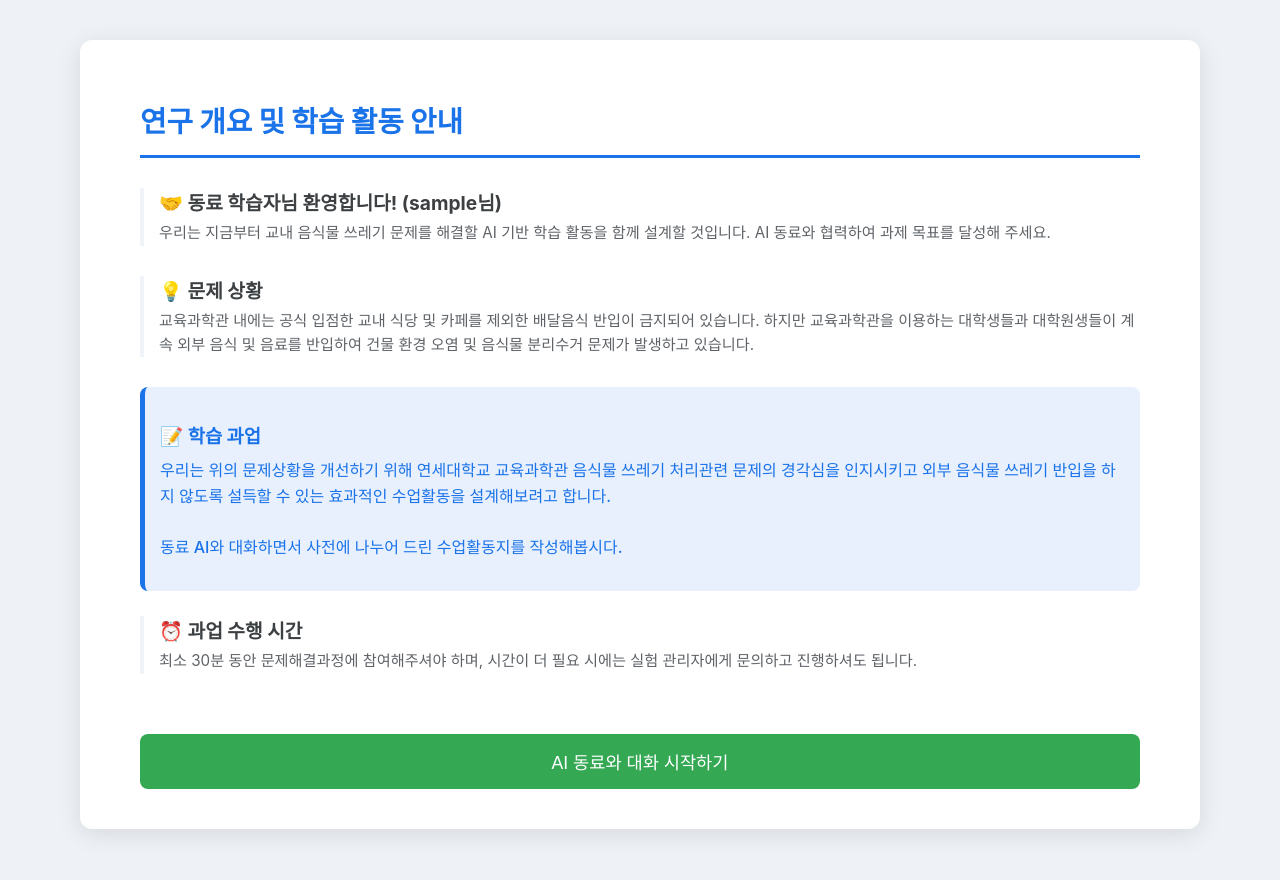
After one commit to Buzzigirl/P4_minsun, a Flask app: template homepage/templates/summary.html in a window 1280 px wide. The commit adds this page. Run offline with Flask 3, Linux system fonts and the light colour scheme; the template is opened without the code that fills it: most values are stand-ins (such as "Sample title", 1, 10 or a date in 2020).

```diff
--- a/app.py
+++ b/app.py
@@ -62,27 +62,54 @@ def login():
 
     return render_template('login.html')
 
+# app.py 파일 내 수정할 부분
+
+# 1. /consent 라우트 수정: 동의 후 /summary로 이동하도록 변경
 @app.route('/consent', methods=['GET', 'POST'])
 def consent():
     """연구 참여 동의서 페이지"""
     if 'user' not in session:
         return redirect(url_for('login'))
 
-    log_filename = session.get('log_filename', 'temp.txt')
-    user_info = f"{session['user']['name']} ({session['user']['student_id']})"
+    log_path = os.path.join(LOGS_DIR, session.get('log_filename', 'temp.txt'))
 
     if request.method == 'POST':
         consent_status = request.form.get('consent_check')
 
         if consent_status == 'agree':
-            log_conversation_entry('System', f"연구 참여 동의: {user_info} 동의함", log_filename)
-            return redirect(url_for('chat'))
+            log_conversation_entry(log_path, 'System', f"연구 참여 동의: {session['user']['name']} ({session['user']['student_id']}) 동의함")
+
+            # 🚩 수정: 동의 후 바로 chat 대신 summary 페이지로 이동
+            return redirect(url_for('summary'))
         else:
-            log_conversation_entry('System', f"연구 참여 동의: {user_info} 비동의함. 접속 종료.", log_filename)
+            log_conversation_entry(log_path, 'System', f"연구 참여 동의: {session['user']['name']} ({session['user']['student_id']}) 비동의함. 접속 종료.")
             session.clear()
             return render_template('consent.html', error="비동의하셨습니다. 실험에 참여할 수 없습니다. 창을 닫아주세요.")
 
     return render_template('consent.html')
+
+
+# 2. 새로운 /summary 라우트 추가
+@app.route('/summary')
+def summary():
+    """학습 개요 및 목표 설명 페이지"""
+    if 'user' not in session:
+        return redirect(url_for('login'))
+
+    # config_utils에서 로드한 학습 내용을 다시 로드
+    situation = load_prompt_file('situation.md')
+    rules = load_prompt_file('rules.md')
+    task = load_prompt_file('task.md')
+
+    # 학습자 중심 모델 내용을 추가 (만약 이 내용이 별도 파일에 없다면, 여기에 직접 작성하거나 load_prompt_file로 로드해야 합니다.)
+    learner_model = "**<학습자 중심 모델>**\n\n학습 활동 설계의 이론적 기반입니다. 이 모델을 염두에 두고 활동을 설계해 주세요."
+
+    return render_template('summary.html',
+                            user_name=session['user']['name'],
+                            situation=situation,
+                            rules=rules,
+                            task=task,
+                            learner_model=learner_model) # 새로운 변수 전달
 
 @app.route('/chat')
 def chat():
--- a/data/prompts/rules.md
+++ b/data/prompts/rules.md
@@ -1 +1,9 @@
-실제로 교내 규칙에 의하면 본교 [공간 대관 시행세칙 제 6조 6항], [공용 연구공간 시행세칙 제 8조 7항]에 의거 교육과학관 건물 내 음식물 반입 및 취식은 일절 금지되어 있다고 명시되어 있다.
+<교육과학관 건물 내 음식물 반입금지 및 취식금지 규정>
+
+1. 본교 규정집 「공간대관 시행 세칙 제6조 6항」, 「공용연구공간 시행세칙 제8조 7항」 에 의거 건물 내 흡연 및 음주, 음식물 취사 및 취식은 일절 금지되어 있습니다. 건물 내 배달음식 반입으로 인해 분리수거가 제대로 이루어지지 않아 종량제봉투 안에 음식물이 섞여혼합배출(과태료 대상)되고 있습니다.
+
+2. 이와 관련하여 수거업체에서 향후 종량제봉투 안에 음식물이 섞여 있을 경우 해당 건물 쓰레기 수거를 하지 않을 예정이오니, 쓰레기 수거 거부로 인해 미관을 해치는 일이 발생하지 않도록 적극적인 협조를 부탁드립니다.
+
+3. 예외적으로 기관별 공식회의 및 오찬 등의 경우에는 반드시 건물 관리부서장의 허가를 득하고 실시해 주시기 바랍니다. 이 경우에도 가급적 도시락 용기나 음식물 쓰레기 등이 회수될 수 있는 다회용기 업체를 이용해 주시기를 부탁드립니다. (공식 입점한 교내 식당 및 카페 등을 제외한 공간에서의 음식물 반입 및 취식 행휘는 엄격히 금지)
+
+4. 시행시기 : 2024년 4월 1일부터 교내 전 건물
--- a/data/prompts/situation.md
+++ b/data/prompts/situation.md
@@ -1 +1,9 @@
-연세대학교 교육대학원 및 교육학과 학생들은 교육과학관 건물 내에서 음식을 시켜 먹거나 외부 음료를 구매하여 취식하는 경우가 많다. 이로 인해 음식물 쓰레기나 남은 음식물 처리가 제대로 되지 않아 쓰레기통에 종류별로 분리되지 않거나 음식물이 함께 버려지는 문제가 발생하고 있다. 교내 청결 관리 직원은 이로 인해 주말만 되면 벌레와 파리가 꼬여 건물 청결에 심각한 문제가 있다고 지적하였다.
+# 현재상황
+### 연세대학교 교육대학원 및 교육학과 학생들은 교육과학관 건물 내에서 음식을 시켜 먹거나 외부 음료를 구매하여 취식하는 경우가 많다. 이로 인해 음식물 쓰레기나 남은 음식물 처리가 제대로 되지 않아 쓰레기통에 종류별로 분리되지 않거나 음식물이 함께 버려지는 문제가 발생하고 있다. 교내 청결 관리 직원은 이로 인해 주말만 되면 벌레와 파리가 꼬여 건물 청결에 심각한 문제가 있다고 지적하였다.
+
+# 교육과학관 내 음식물 반입 시 발생할 수 있는 문제점
+
+### 정부 정책상 일회용품 사용 규제(제로 캠퍼스 진행중)
+### 교내 배달 오토바이 운행으로 인한 안전사고 발생
+### 건물 내 음식을 방치함에 따른 해충 및 전염병 발생 (바퀴벌레, 쥐 등 추가 방역비 발생)
+### 소각장에서 연세대 폐기물 반입 거부
--- /dev/null
+++ b/homepage/templates/summary.html
@@ -0,0 +1,124 @@
+<!DOCTYPE html>
+<html lang="ko">
+<head>
+    {% include '_head_styles.html' %}
+    <style>
+        /* summary 페이지를 위한 스타일 오버라이드 및 레이아웃 조정 */
+
+        /* 1. 전체 컨테이너 및 중앙 정렬 */
+        body {
+            height: auto;
+            min-height: 100vh;
+            padding: 40px 0;
+            display: flex;
+            align-items: flex-start;
+            overflow-y: auto !important; /* 스크롤 강제 허용 */
+        }
+        .summary-wrapper {
+            max-width: 1000px;
+            width: 90%;
+            padding: 40px 60px;
+            margin: 0 auto;
+            background-color: #ffffff;
+            border-radius: 12px;
+            box-shadow: 0 5px 25px rgba(0, 0, 0, 0.1);
+        }
+
+        /* 2. 제목 스타일 */
+        .summary-wrapper h1 {
+            color: #1a73e8;
+            border-bottom: 3px solid #1a73e8;
+            padding-bottom: 15px;
+            margin-bottom: 30px;
+            font-weight: 800;
+            font-size: 1.8em;
+        }
+
+        /* 3. 섹션 간격 및 제목 간격 조정 */
+        .summary-section {
+            margin-bottom: 30px; /* 섹션 간격 유지 */
+            padding-left: 15px;
+            border-left: 4px solid #f0f4f9;
+        }
+        .summary-section h3 {
+            color: #3c4043;
+            margin-top: 0;
+            margin-bottom: 5px;
+            font-weight: 700;
+            font-size: 1.2em;
+        }
+        .summary-wrapper p {
+            line-height: 1.6;
+            color: #5f6368;
+            font-size: 0.95em;
+            margin-top: 5px;
+            white-space: pre-wrap;
+        }
+
+        /* 학습 모델 강조 박스 스타일 */
+        .learner-model-box {
+            background-color: #e8f0fe; /* Google Blue Light */
+            padding: 15px;
+            border-radius: 8px;
+            margin-bottom: 25px;
+            border-left: 5px solid #1a73e8;
+        }
+        .learner-model-box h3 {
+            color: #1a73e8 !important;
+            margin-bottom: 10px;
+        }
+        .learner-model-box p {
+            font-weight: 500;
+            color: #1a73e8;
+            font-size: 1em;
+            margin-top: 0;
+        }
+
+        /* 시작하기 버튼 스타일 */
+        .start-button {
+            width: 100%;
+            padding: 15px;
+            background-color: #34a853;
+            color: white;
+            border: none;
+            border-radius: 8px;
+            font-size: 1.1em;
+            cursor: pointer;
+            transition: background-color 0.3s ease;
+            margin-top: 30px;
+        }
+        .start-button:hover {
+            background-color: #278f48;
+        }
+    </style>
+</head>
+<body>
+    <div class="summary-wrapper">
+        <h1>연구 개요 및 학습 활동 안내</h1>
+
+        <div class="summary-section">
+            <h3>🤝 동료 학습자님 환영합니다! ({{ user_name }}님)</h3>
+            <p>우리는 지금부터 교내 음식물 쓰레기 문제를 해결할 AI 기반 학습 활동을 함께 설계할 것입니다. AI 동료와 협력하여 과제 목표를 달성해 주세요.</p>
+        </div>
+
+        <div class="summary-section">
+            <h3>💡 문제 상황</h3>
+            <p>교육과학관 내에는 공식 입점한 교내 식당 및 카페를 제외한 배달음식 반입이 금지되어 있습니다. 하지만 교육과학관을 이용하는 대학생들과 대학원생들이 계속 외부 음식 및 음료를 반입하여 건물 환경 오염 및 음식물 분리수거 문제가 발생하고 있습니다.</p>
+        </div>
+
+        <div class="learner-model-box">
+            <h3>📝 학습 과업</h3>
+            <p>우리는 위의 문제상황을 개선하기 위해 연세대학교 교육과학관 음식물 쓰레기 처리관련 문제의 경각심을 인지시키고 외부 음식물 쓰레기 반입을 하지 않도록 설득할 수 있는 효과적인 수업활동을 설계해보려고 합니다. <br><br>동료 AI와 대화하면서 사전에 나누어 드린 수업활동지를 작성해봅시다.</p>
+        </div>
+
+        <div class="summary-section">
+            <h3>⏰ 과업 수행 시간</h3>
+            <p>최소 30분 동안 문제해결과정에 참여해주셔야 하며, 시간이 더 필요 시에는 실험 관리자에게 문의하고 진행하셔도 됩니다.</p>
+        </div>
+
+        <button class="start-button" onclick="window.location.href='{{ url_for('chat') }}'">
+            AI 동료와 대화 시작하기
+        </button>
+    </div>
+</body>
+</html>
```
Also changed, not shown: data/prompts/system_prompt.md (+20 -3 lines), homepage/static/css/chat_ui.css (added, +86 -0 lines), homepage/static/js/chat_logic.js (added, +207 -0 lines), homepage/templates/_head_styles.html (+21 -36 lines), homepage/templates/chat.html (+31 -131 lines), 7 other files.
